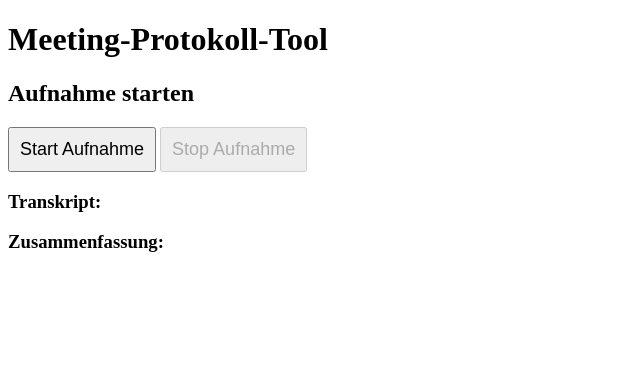
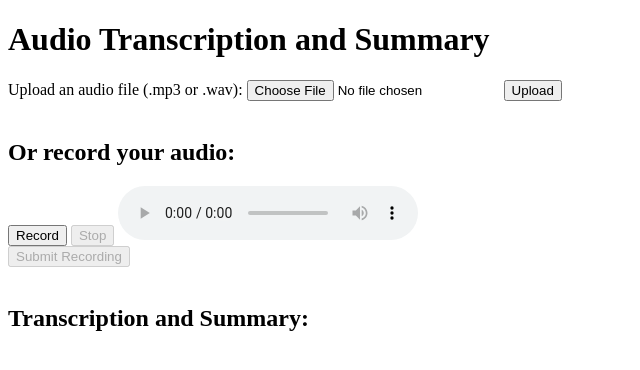
Before and after one commit to danielmnns/Programmentwurf-Anwendungen_von_Sprachmodellen, a Flask app: page / in a window 1280 px wide. Shown: the top 370 px of the page, without its empty margins (0-640 px from the left). Run offline with Flask 3, Linux system fonts and the light colour scheme; parts of the project's set-up code (start-up, migrations or seed data) failed here and were passed over.

Commit message:
Implementiere Audiozusammenfassung und -transkription mit HTTP-Anfragen; entferne veraltete Dateiprüfungen

```diff
--- a/Code/main.py
+++ b/Code/main.py
@@ -1,40 +1,39 @@
-from flask import Flask, render_template, request, jsonify
+from flask import Flask, request, jsonify, render_template
+import os
+from werkzeug.utils import secure_filename
+import base64
 from transcribe import transcribe_audio
 from summarize import summarize_text
-import os
-from werkzeug.utils import secure_filename
 
 app = Flask(__name__)
+app.config['UPLOAD_FOLDER'] = 'uploads'
+os.makedirs(app.config['UPLOAD_FOLDER'], exist_ok=True)
 
-# Verzeichnis zum Speichern der Audiodateien
-UPLOAD_FOLDER = './uploads'
-app.config['UPLOAD_FOLDER'] = UPLOAD_FOLDER
-
-# Route für die Hauptseite (Frontend)
 @app.route('/')
 def index():
-    return render_template('index.html')  # Dein Frontend HTML
+    return render_template('index.html')
 
-# Route für die API-Verarbeitung
-@app.route('/api/process', methods=['POST'])
-def process():
-    if 'audio_file' not in request.files:
-        return jsonify({"error": "Keine Datei hochgeladen"}), 400
-
-    audio_file = request.files['audio_file']
-
-    # Sicherstellen, dass der Dateiname sicher ist
-    filename = secure_filename(audio_file.filename)
-    file_path = os.path.join(app.config['UPLOAD_FOLDER'], filename)
-
-    # Speichern der Audioaufnahme
-    audio_file.save(file_path)
+@app.route('/upload', methods=['POST'])
+def upload_file():
+    if 'audio-file' in request.files:
+        audio_file = request.files['audio-file']
+        filename = secure_filename(audio_file.filename)
+        file_path = os.path.join(app.config['UPLOAD_FOLDER'], filename)
+        audio_file.save(file_path)
+    elif 'recorded-audio' in request.form:
+        audio_data = request.form['recorded-audio'].split(",")[1]
+        filename = "recorded_audio.wav"
+        file_path = os.path.join(app.config['UPLOAD_FOLDER'], filename)
+        with open(file_path, "wb") as f:
+            f.write(base64.b64decode(audio_data))
+    else:
+        return jsonify({"error": "No audio file provided"}), 400
 
     try:
         # Transkription der Audiodatei
         transcription = transcribe_audio(file_path)
 
-        # Zusammenfassung mit Ollama (Llama 3.2)
+        # Zusammenfassung
         summary = summarize_text(transcription)
 
         return jsonify({
--- a/Code/templates/index.html
+++ b/Code/templates/index.html
@@ -1,90 +1,88 @@
 <!DOCTYPE html>
-<html lang="de">
+<html lang="en">
 <head>
     <meta charset="UTF-8">
     <meta name="viewport" content="width=device-width, initial-scale=1.0">
-    <title>KI-Meeting-Protokoll-Tool</title>
-    <style>
-        button {
-            font-size: 18px;
-            padding: 10px;
-        }
-    </style>
+    <title>Audio Transcription and Summary</title>
 </head>
 <body>
-    <h1>Meeting-Protokoll-Tool</h1>
-
-    <!-- Audioaufnahme -->
-    <h2>Aufnahme starten</h2>
-    <button id="startRecording">Start Aufnahme</button>
-    <button id="stopRecording" disabled>Stop Aufnahme</button>
-
-    <h3>Transkript:</h3>
-    <div id="transcript"></div>
-    <h3>Zusammenfassung:</h3>
-    <div id="summary"></div>
+    <h1>Audio Transcription and Summary</h1>
+    <form id="upload-form" action="/upload" method="post" enctype="multipart/form-data">
+        <label for="audio-file">Upload an audio file (.mp3 or .wav):</label>
+        <input type="file" id="audio-file" name="audio-file" accept=".mp3, .wav">
+        <button type="submit">Upload</button>
+    </form>
+    <br>
+    <h2>Or record your audio:</h2>
+    <button id="record-button">Record</button>
+    <button id="stop-button" disabled>Stop</button>
+    <audio id="audio-playback" controls></audio>
+    <br>
+    <form id="record-form" action="/upload" method="post" enctype="multipart/form-data">
+        <input type="hidden" id="recorded-audio" name="recorded-audio">
+        <button type="submit" id="submit-recording" disabled>Submit Recording</button>
+    </form>
+    <br>
+    <h2>Transcription and Summary:</h2>
+    <div id="result"></div>
 
     <script>
         let mediaRecorder;
         let audioChunks = [];
 
-        // Zugriff auf das Mikrofon
-        let startButton = document.getElementById('startRecording');
-        let stopButton = document.getElementById('stopRecording');
+        document.getElementById('record-button').addEventListener('click', async () => {
+            const stream = await navigator.mediaDevices.getUserMedia({ audio: true });
+            mediaRecorder = new MediaRecorder(stream);
+            mediaRecorder.start();
 
-        startButton.addEventListener('click', () => {
-            startRecording();
+            mediaRecorder.addEventListener('dataavailable', event => {
+                audioChunks.push(event.data);
+            });
+
+            mediaRecorder.addEventListener('stop', () => {
+                const audioBlob = new Blob(audioChunks, { type: 'audio/wav' });
+                const audioUrl = URL.createObjectURL(audioBlob);
+                document.getElementById('audio-playback').src = audioUrl;
+
+                const reader = new FileReader();
+                reader.readAsDataURL(audioBlob);
+                reader.onloadend = () => {
+                    document.getElementById('recorded-audio').value = reader.result;
+                    document.getElementById('submit-recording').disabled = false;
+                };
+            });
+
+            document.getElementById('record-button').disabled = true;
+            document.getElementById('stop-button').disabled = false;
         });
 
-        stopButton.addEventListener('click', () => {
-            stopRecording();
+        document.getElementById('stop-button').addEventListener('click', () => {
+            mediaRecorder.stop();
+            document.getElementById('record-button').disabled = false;
+            document.getElementById('stop-button').disabled = true;
         });
 
-        async function startRecording() {
-            let stream = await navigator.mediaDevices.getUserMedia({ audio: true });
-            mediaRecorder = new MediaRecorder(stream);
-
-            mediaRecorder.ondataavailable = event => {
-                audioChunks.push(event.data);
-            };
-
-            mediaRecorder.onstop = () => {
-                let audioBlob = new Blob(audioChunks, { type: 'audio/wav' });
-                let audioUrl = URL.createObjectURL(audioBlob);
-                let audio = new Audio(audioUrl);
-                audioChunks = []; // Zurücksetzen der Audiodaten
-                sendAudioToServer(audioBlob); // Audio an den Server senden
-            };
-
-            mediaRecorder.start();
-            startButton.disabled = true;
-            stopButton.disabled = false;
-        }
-
-        function stopRecording() {
-            mediaRecorder.stop();
-            startButton.disabled = false;
-            stopButton.disabled = true;
-        }
-
-        function sendAudioToServer(audioBlob) {
-            const formData = new FormData();
-            formData.append('audio_file', audioBlob, 'recording.wav');
-
-            fetch('/api/process', {
+        document.getElementById('upload-form').addEventListener('submit', async (event) => {
+            event.preventDefault();
+            const formData = new FormData(event.target);
+            const response = await fetch('/upload', {
                 method: 'POST',
                 body: formData
-            })
-            .then(response => response.json())
-            .then(data => {
-                // Transkript und Zusammenfassung auf der Seite anzeigen
-                document.getElementById('transcript').innerText = data.transcription;
-                document.getElementById('summary').innerText = data.summary;
-            })
-            .catch(error => {
-                console.error('Fehler:', error);
             });
-        }
+            const result = await response.json();
+            document.getElementById('result').innerText = JSON.stringify(result, null, 2);
+        });
+
+        document.getElementById('record-form').addEventListener('submit', async (event) => {
+            event.preventDefault();
+            const formData = new FormData(event.target);
+            const response = await fetch('/upload', {
+                method: 'POST',
+                body: formData
+            });
+            const result = await response.json();
+            document.getElementById('result').innerText = JSON.stringify(result, null, 2);
+        });
     </script>
 </body>
 </html>
--- a/Code/transcribe.py
+++ b/Code/transcribe.py
@@ -1,48 +1,6 @@
-import os
-import warnings
 import whisper
 
-
-# Relativer Pfad zur Audiodatei
-local_fp = os.path.join(os.getcwd(), 'mp3_datei', 'test_audio2.mp3')
-
-device = 'cpu'  # oder 'cuda', wenn GPU verwendet wird
-
-# Ausgabe des Pfads zur Überprüfung
-print(f"Pfad zur Audiodatei: {local_fp}")
-
-# Überprüfen, ob die Datei existiert
-if os.path.exists(local_fp):
-    print("Die Datei existiert.")
-
-    # Überprüfen der Dateiberechtigungen
-    if os.access(local_fp, os.R_OK):
-        print("Die Datei ist lesbar.")
-
-        # Testen, ob die Datei direkt geöffnet werden kann
-        try:
-            with open(local_fp, 'rb') as f:
-                print("Die Datei wurde erfolgreich geöffnet.")
-        except Exception as e:
-            print(f"Fehler beim Öffnen der Datei: {e}")
-
-        # Laden des Whisper-Modells
-        model = whisper.load_model("base", device=device)
-
-        # Sprach-zu-Text-Transkription der Audiodatei
-        try:
-            print(f"Starte Sprach-zu-Text-Transkription der Datei: {local_fp}")
-            result = model.transcribe(local_fp)
-            # Ausgabe der Transkription
-            print(result["text"])
-        except Exception as e:
-            print(f"Fehler bei der Sprach-zu-Text-Transkription: {e}")
-    else:
-        print("Die Datei ist nicht lesbar. Überprüfen Sie die Berechtigungen.")
-else:
-    print(f"Fehler: Die Datei {local_fp} existiert nicht.")
-    print("Überprüfen Sie den Pfad und stellen Sie sicher, dass die Datei vorhanden ist.")
-
-# FP16-Warnung behandeln
-if device == 'cpu':
-    warnings.warn("FP16 wird auf der CPU nicht unterstützt; FP32 wird stattdessen verwendet")
+def transcribe_audio(file_path):
+    model = whisper.load_model("base")
+    result = model.transcribe(file_path)
+    return result["text"]
```
Also changed, not shown: Code/summarize.py (+19 -6 lines), 1 other file.
